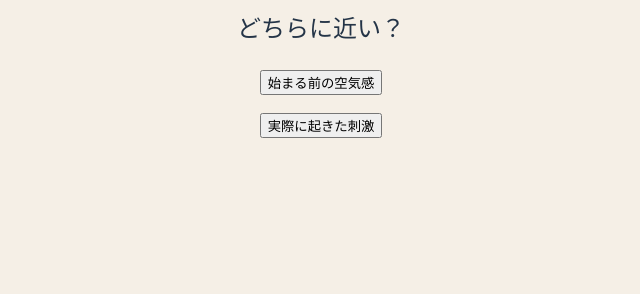
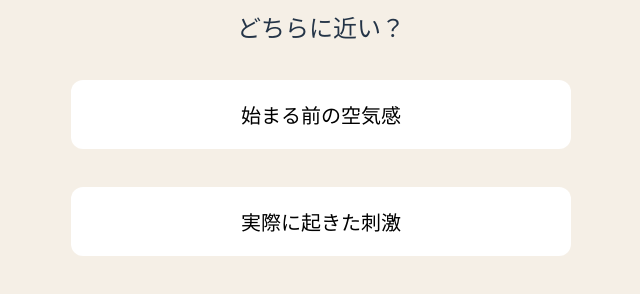
Before and after one commit to noikyun/nouiki-shindan, a plain HTML site: page index.html in a window 1280 px wide. Both pictures are taken after a click on the button "診断を開始する". Shown: the part 184-478 px from the top of the page, without its empty margins (319-959 px from the left). Drawn offline with Linux system fonts and the light colour scheme.

Commit message:
style.css を更新

```diff
--- a/style.css
+++ b/style.css
@@ -45,3 +45,23 @@ h1 {
 #startButton:hover {
     transform: scale(1.05);
 }
+.answer-btn{
+
+width:100%;
+max-width:500px;
+
+padding:20px;
+
+font-size:20px;
+
+margin:10px auto;
+
+border:none;
+
+border-radius:12px;
+
+background:white;
+
+cursor:pointer;
+
+}
```
